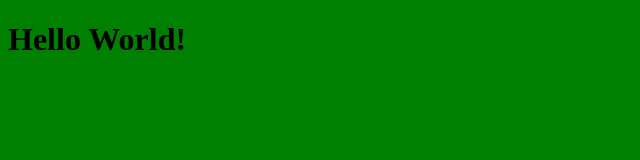
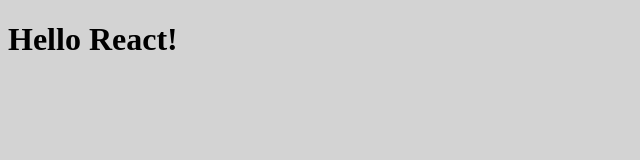
Before and after one commit to JayBee007/github_battle, a React app: page / in a window 1280 px wide. Shown: the whole page, without its empty margins (0-640 px from the left). Built offline with nearby package versions, Linux system fonts and the light colour scheme.

Commit message:
start webpack-dev-server

```diff
--- a/app/index.css
+++ b/app/index.css
@@ -1,3 +1,3 @@
 body {
-    background: green;
+    background: lightgray;
 }
--- a/app/index.js
+++ b/app/index.js
@@ -5,7 +5,7 @@
 class App extends Component {
     render(){
         return (
-            <h1>Hello World!</h1>
+            <h1>Hello React!</h1>
         )
     }
 }
--- a/package.json
+++ b/package.json
@@ -4,7 +4,7 @@
   "description": "React App Github Battle",
   "main": "app.js",
   "scripts": {
-    "create" :"webpack",
+    "start" :"webpack-dev-server",
     "test": "echo \"Error: no test specified\" && exit 1"
   },
   "repository": {
```
